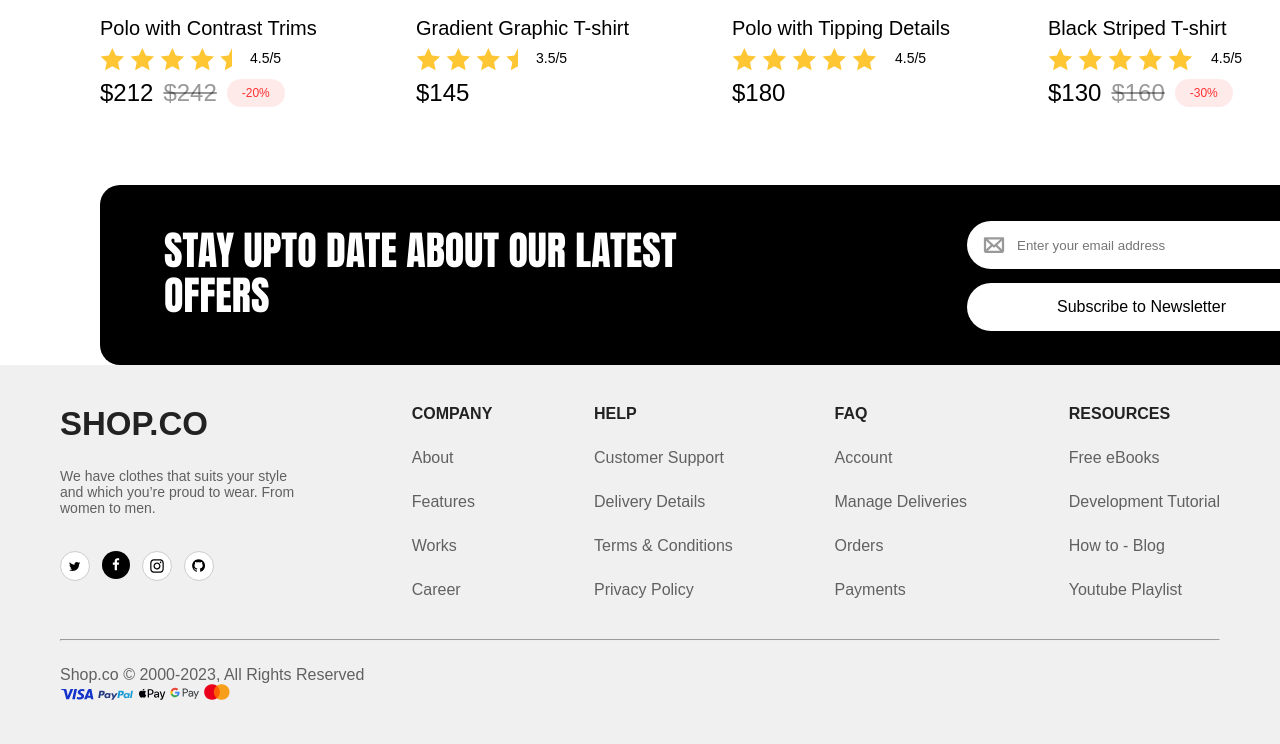
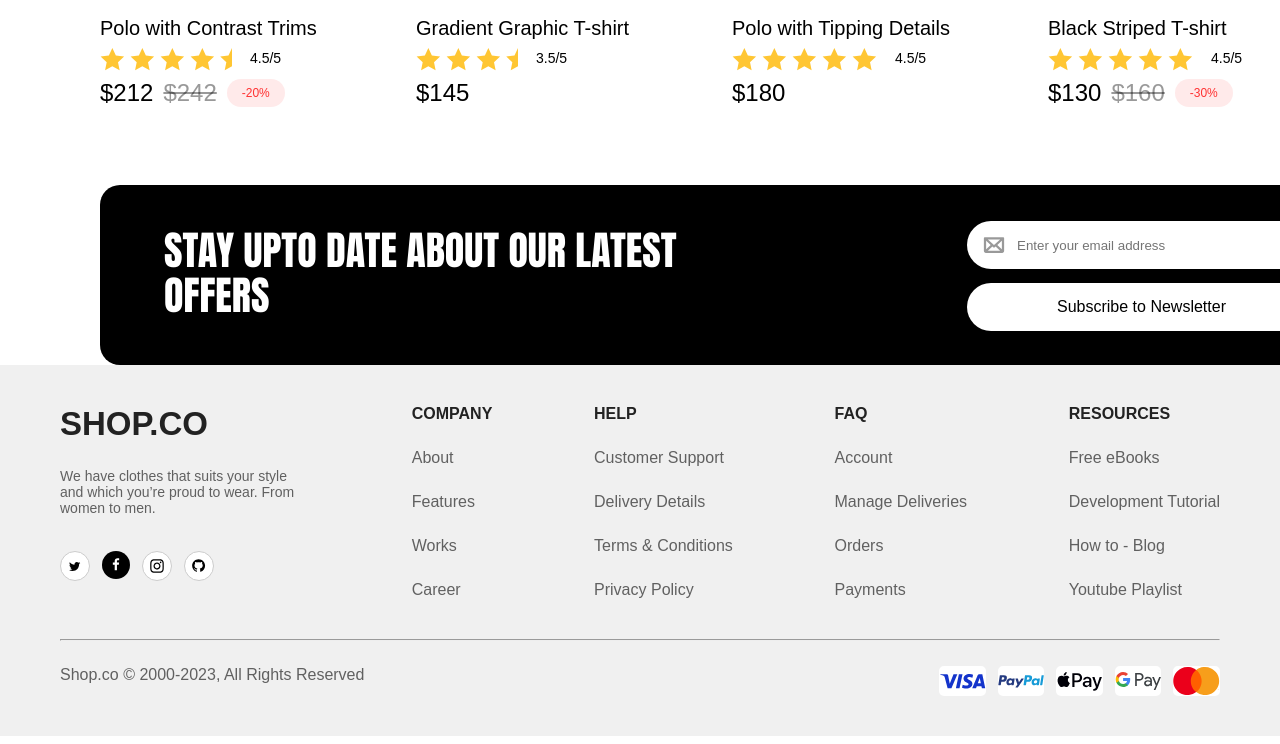
Before and after one commit to lehungson2004/test-29052025, a plain HTML site: page index.html in a window 1280 px wide. Shown: the part 2330-3074 px from the top of the page. Drawn offline with Linux system fonts and the light colour scheme.

Commit message:
update-baitap

```diff
--- a/index.css
+++ b/index.css
@@ -704,6 +704,7 @@ a {
     font-size: 14px;
     color: #00000099;
 }
+
 .social-icons {
     display: flex;
     margin-top: 35px;
@@ -724,6 +725,7 @@ ul {
     justify-content: center;
     align-items: center;
 }
+
 .icon__cocial1 {
     width: 28px;
     height: 28px;
@@ -735,9 +737,10 @@ ul {
 }
 
 .footer-col ul li {
-  margin-bottom: 10px;
-  margin-top: 26px;
+    margin-bottom: 10px;
+    margin-top: 26px;
 }
+
 .footer-col a {
     color: #00000099;
 }
@@ -745,6 +748,7 @@ ul {
 .footer-bottom {
     margin-top: 25px;
 }
+
 .footer-bottom p {
     color: #00000099;
     display: flex;
@@ -753,7 +757,25 @@ ul {
 .inputun {
     padding-left: 100px;
     padding-right: 100px;
-     position: relative;
-     width: 100%;
+    position: relative;
+    width: 100%;
 
 }
+
+.footer-bottom {
+    display: flex;
+    justify-content: space-between;
+}
+
+.logo-footer {
+    display: flex;
+    gap: 12px;
+}
+
+.icons__logo {
+    width: 46.61px;
+    height: 30px;
+    border-radius: 5px;
+    background-color: #FFFFFF;
+
+}
--- a/index.html
+++ b/index.html
@@ -398,12 +398,12 @@
          <hr>
         <div class="footer-bottom">
             <p>Shop.co © 2000-2023, All Rights Reserved</p>
-            <div>
-                    <img src="./icon/visa.svg" alt="icon" />
-                    <img src="./icon/paypal.svg" alt="icon" />
-                    <img src="./icon/pay.svg" alt="icon" />
-                    <img src="./icon/ggpya.svg" alt="icon" />
-                    <img src="./icon/iconss.svg" alt="icon" />
+            <div class="logo-footer">
+                    <img src="./icon/visa.svg" alt="icon" class="icons__logo" />
+                    <img src="./icon/paypal.svg" alt="icon" class="icons__logo"/>
+                    <img src="./icon/pay.svg" alt="icon" class="icons__logo"/>
+                    <img src="./icon/ggpya.svg" alt="icon" class="icons__logo"/>
+                    <img src="./icon/iconss.svg" alt="icon" class="icons__logo"/>
             </div>
         </div>
         </div>
```
